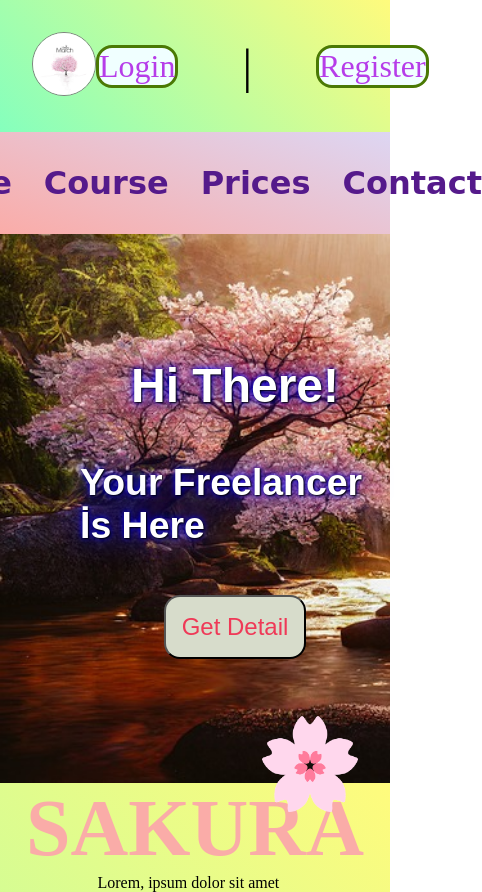
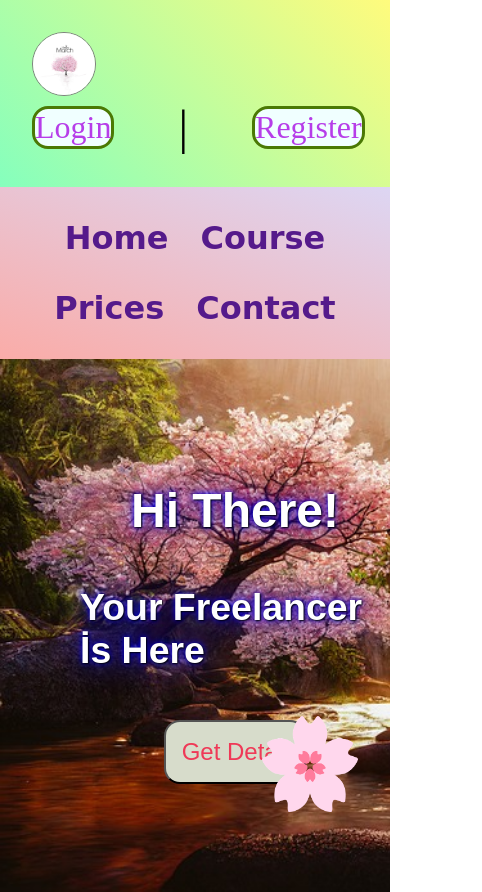
Before and after one commit to agpaknazli/sakura, a plain HTML site: page index.html in a window 390 px wide. Shown: the top 892 px of the page, 482 px wide, since content can reach past the window. Drawn offline with Linux system fonts and the light colour scheme; a web font is replaced by a local one.

Commit message:
responsiv work

```diff
--- a/index.css
+++ b/index.css
@@ -10,11 +10,15 @@
     margin: 0;
     padding: 0;
     box-sizing: border-box;
+
 }
 
 .contanier{
    min-height: 100vb;
    max-width: 100%;
+   display: flex;
+   flex-direction: column;
+justify-content: center;
 }
 
 
@@ -23,6 +27,7 @@ header{
 background-image: linear-gradient(45deg, #85FFBD 0%, #FFFB7D 100%);
 background-attachment: fixed;
 padding: 2rem;
+flex-wrap: wrap;
 }
 
 header img{
@@ -77,6 +82,7 @@ header{
     display: flex;
     justify-content: center;
     align-items: center;
+    flex-wrap: wrap;
     position: sticky;
     top:5rem;
 
```
